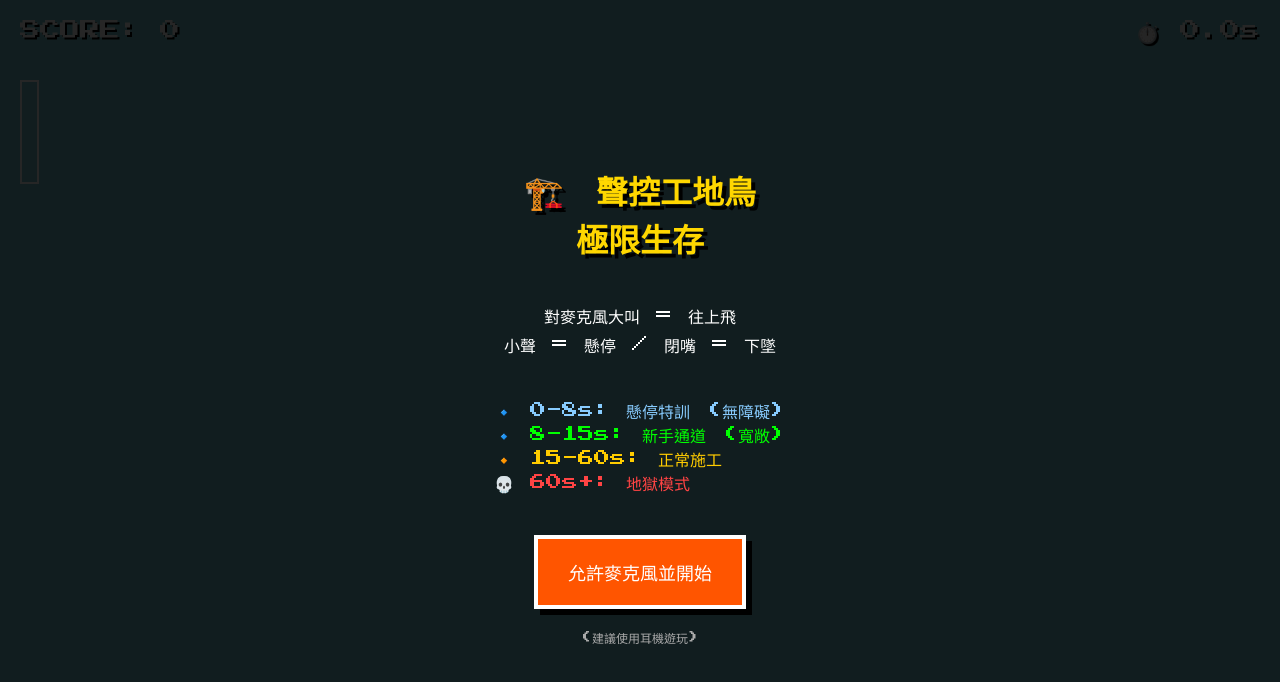
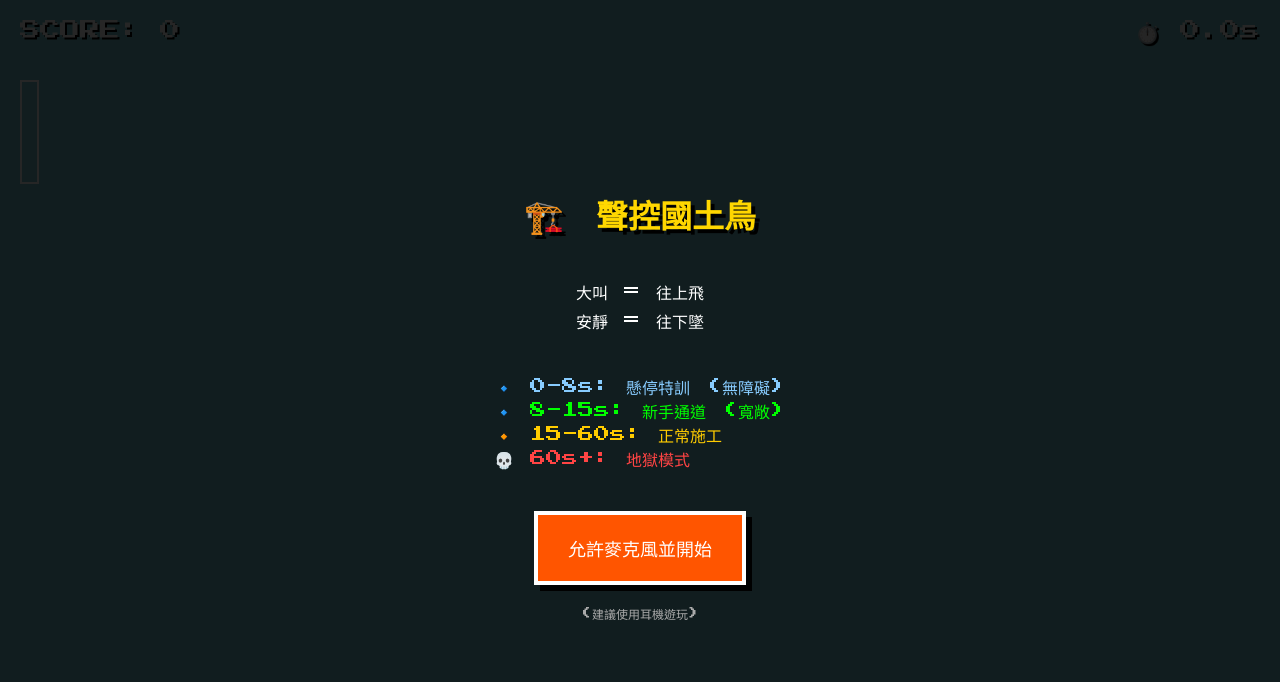
Before and after one commit to kimjiayan-crypto/fly_kokudokunn, a plain HTML site: page index.html in a window 1280 px wide. Drawn offline with Linux system fonts and the light colour scheme.

Commit message:
Update index.html

```diff
--- a/index.html
+++ b/index.html
@@ -3,7 +3,7 @@
 <head>
     <meta charset="UTF-8">
     <meta name="viewport" content="width=device-width, initial-scale=1.0, maximum-scale=1.0, user-scalable=no">
-    <title>聲控工地鳥 - 極限生存挑戰</title>
+    <title>聲控國土鳥 - 安全飛行挑戰</title>
     <style>
         @import url('https://fonts.googleapis.com/css2?family=Press+Start+2P&display=swap');
 
@@ -150,10 +150,10 @@
         </div>
 
         <div id="startScreen" class="overlay">
-            <h1>🏗️ 聲控工地鳥<br>極限生存</h1>
+            <h1>🏗️ 聲控國土鳥  <br></h1>
             <p style="margin:20px 0; line-height:1.8;">
-                對麥克風大叫 = 往上飛<br>
-                小聲 = 懸停 / 閉嘴 = 下墜
+                大叫 = 往上飛<br>
+                安靜 = 往下墜
             </p>
 
             <div style="margin: 20px 0; font-size: 16px; text-align: left; display: inline-block;">
```
